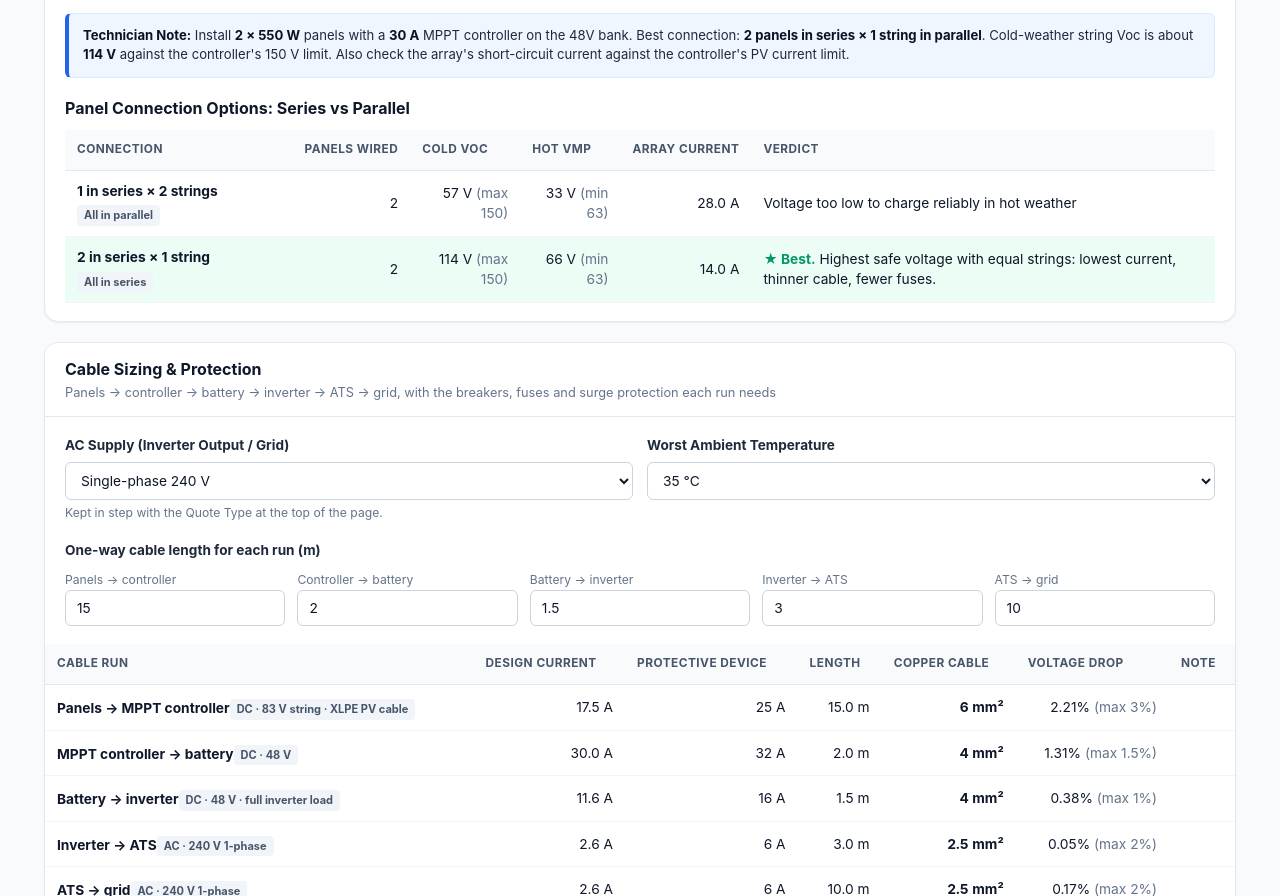
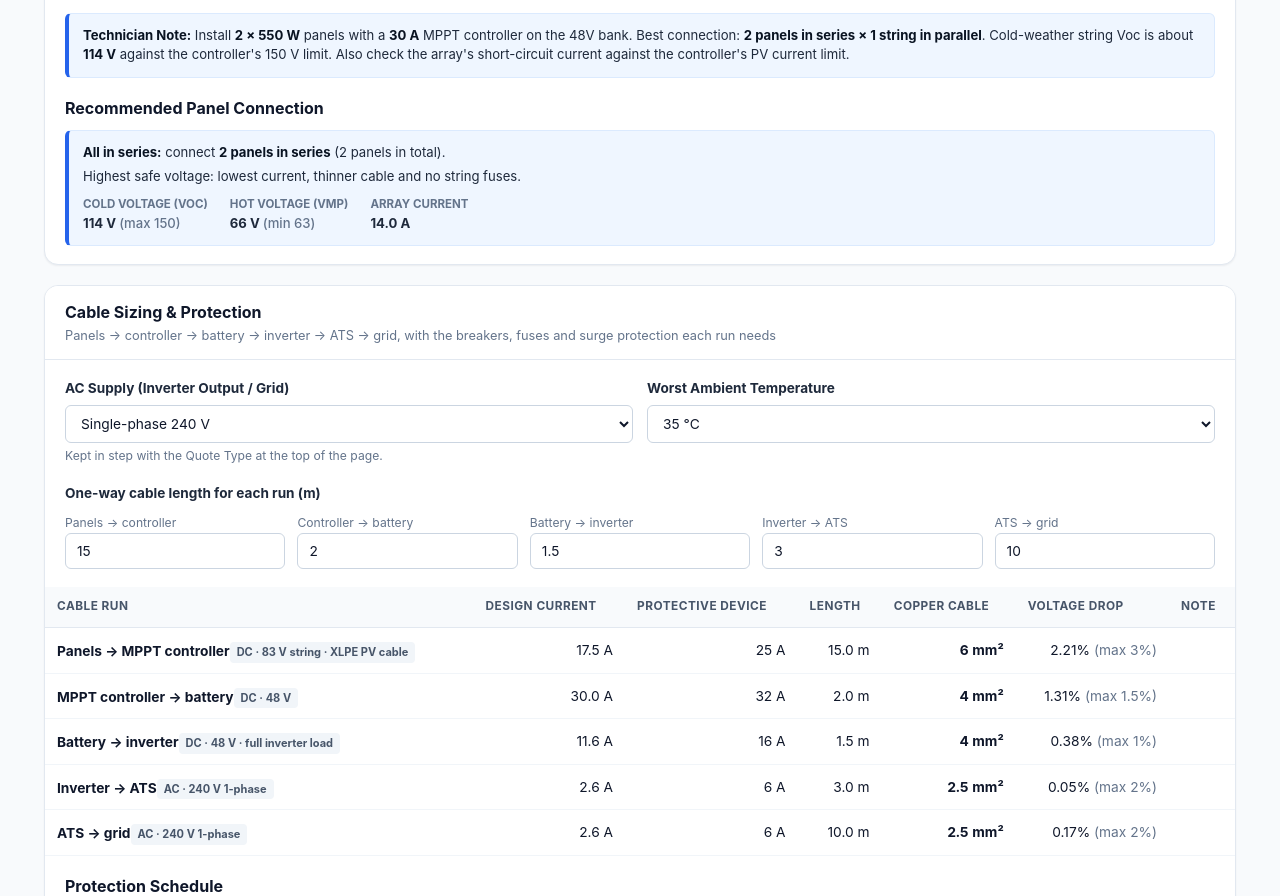
Before and after one commit to levisandele21-alt/tencent-ussd, a website: page solar-calculator.html in a window 1280 px wide. Shown: the part 3410-4306 px from the top of the page. Drawn offline with Linux system fonts and the light colour scheme.

Commit message:
Update solar-calculator.html

```diff
--- a/solar-calculator.html
+++ b/solar-calculator.html
@@ -854,22 +854,8 @@
 
         <div class="tech-note-box" id="arrayNote"></div>
 
-        <h3 class="card-title" style="margin:18px 0 10px;">Panel Connection Options: Series vs Parallel</h3>
-        <div class="table-wrapper">
-          <table class="load-table">
-            <thead>
-              <tr>
-                <th style="min-width:200px;">Connection</th>
-                <th class="num-col">Panels Wired</th>
-                <th class="num-col">Cold Voc</th>
-                <th class="num-col">Hot Vmp</th>
-                <th class="num-col">Array Current</th>
-                <th style="min-width:260px;">Verdict</th>
-              </tr>
-            </thead>
-            <tbody id="pvConnBody"></tbody>
-          </table>
-        </div>
+        <h3 class="card-title" style="margin:18px 0 10px;">Recommended Panel Connection</h3>
+        <div class="tech-note-box" id="pvConnBox" style="margin-top:0;"></div>
       </div>
     </section>
 
@@ -1874,29 +1860,33 @@
       }
 
       function renderPvConnections(m) {
-        const body = document.getElementById("pvConnBody");
-        if (!m.pvOptions.rows.length) {
-          body.innerHTML = `<tr><td colspan="6" class="empty-state">Add appliances to see the wiring options.</td></tr>`;
+        const box = document.getElementById("pvConnBox");
+        const b = m.pvOptions.best;
+        if (!b) {
+          box.innerHTML = `<strong>Panel connection:</strong> Add appliances to see how to wire the panels.`;
           return;
         }
-        body.innerHTML = m.pvOptions.rows.map((r) => {
-          const isBest = r === m.pvOptions.best;
-          const mode = r.parallel === 1 ? "All in series" : (r.series === 1 ? "All in parallel" : "Series-parallel");
-          let verdict;
-          if (isBest && !r.vmpOk) verdict = `<strong style="color:var(--rose-600);">Closest option, but the voltage is too low in hot weather: see the warning above.</strong>`;
-          else if (isBest) verdict = `<strong style="color:var(--emerald-600);">★ Best.</strong> Highest safe voltage with equal strings: lowest current, thinner cable, fewer fuses.`;
-          else if (!r.vmpOk) verdict = "Voltage too low to charge reliably in hot weather";
-          else if (r.extra > 0) verdict = `Needs ${r.extra} extra panel${r.extra === 1 ? "" : "s"} to make equal strings`;
-          else verdict = "Works, but more current and thicker cable than the best option";
-          return `<tr${isBest ? ' style="background:var(--emerald-50);"' : ""}>
-            <td><strong>${r.series} in series × ${r.parallel} string${r.parallel === 1 ? "" : "s"}</strong><div class="cat-tag">${mode}</div></td>
-            <td class="num-col">${r.wired}</td>
-            <td class="num-col">${fmtNum(r.voc)} V <span style="color:var(--slate-500);">(max ${state.ctrlMaxVoc})</span></td>
-            <td class="num-col">${fmtNum(r.vmpHot)} V <span style="color:var(--slate-500);">(min ${m.pvOptions.minVmp})</span></td>
-            <td class="num-col">${fmtNum(r.amps, 1)} A</td>
-            <td>${verdict}</td>
-          </tr>`;
-        }).join("");
+        const plural = (n, w) => `${n} ${w}${n === 1 ? "" : "s"}`;
+        let kind, why;
+        if (b.parallel === 1) {
+          kind = "All in series";
+          why = "Highest safe voltage: lowest current, thinner cable and no string fuses.";
+        } else if (b.series === 1) {
+          kind = "All in parallel";
+          why = `The panels' voltage is already enough for this ${state.systemVoltage}V bank, so they are joined in parallel.`;
+        } else {
+          kind = "Series-parallel";
+          why = `One string cannot be longer than ${m.pvOptions.maxSeries} panels (the controller's ${state.ctrlMaxVoc} V limit in cold weather), so equal strings of ${b.series} are joined in parallel.`;
+        }
+        const fact = (label, value) => `<div><div style="font-size:0.72rem; font-weight:700; text-transform:uppercase; color:var(--slate-500);">${label}</div><div style="font-weight:700;">${value}</div></div>`;
+        box.innerHTML = `
+          <div><strong>${kind}:</strong> connect <strong>${plural(b.series, "panel")} in series</strong>${b.parallel > 1 ? `, then join <strong>${plural(b.parallel, "string")} in parallel</strong>` : ""} (${plural(b.wired, "panel")} in total).</div>
+          <div style="margin-top:4px;">${why}${b.vmpOk ? "" : ` <strong style="color:var(--rose-600);">This is the closest option, but the voltage is too low in hot weather: see the warning below.</strong>`}</div>
+          <div style="display:flex; flex-wrap:wrap; gap:22px; margin-top:10px;">
+            ${fact("Cold voltage (Voc)", `${fmtNum(b.voc)} V <span style="color:var(--slate-500); font-weight:500;">(max ${state.ctrlMaxVoc})</span>`)}
+            ${fact("Hot voltage (Vmp)", `${fmtNum(b.vmpHot)} V <span style="color:var(--slate-500); font-weight:500;">(min ${m.pvOptions.minVmp})</span>`)}
+            ${fact("Array current", `${fmtNum(b.amps, 1)} A`)}
+          </div>`;
       }
 
       function renderBattWiring(m) {
```
